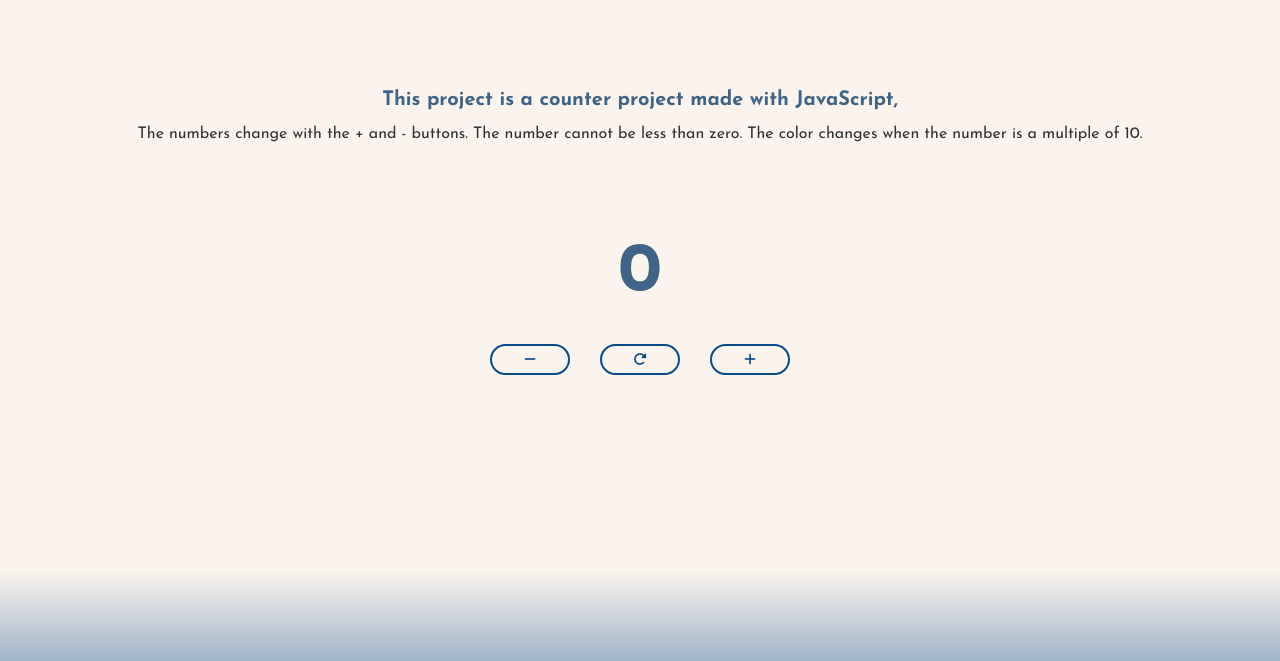
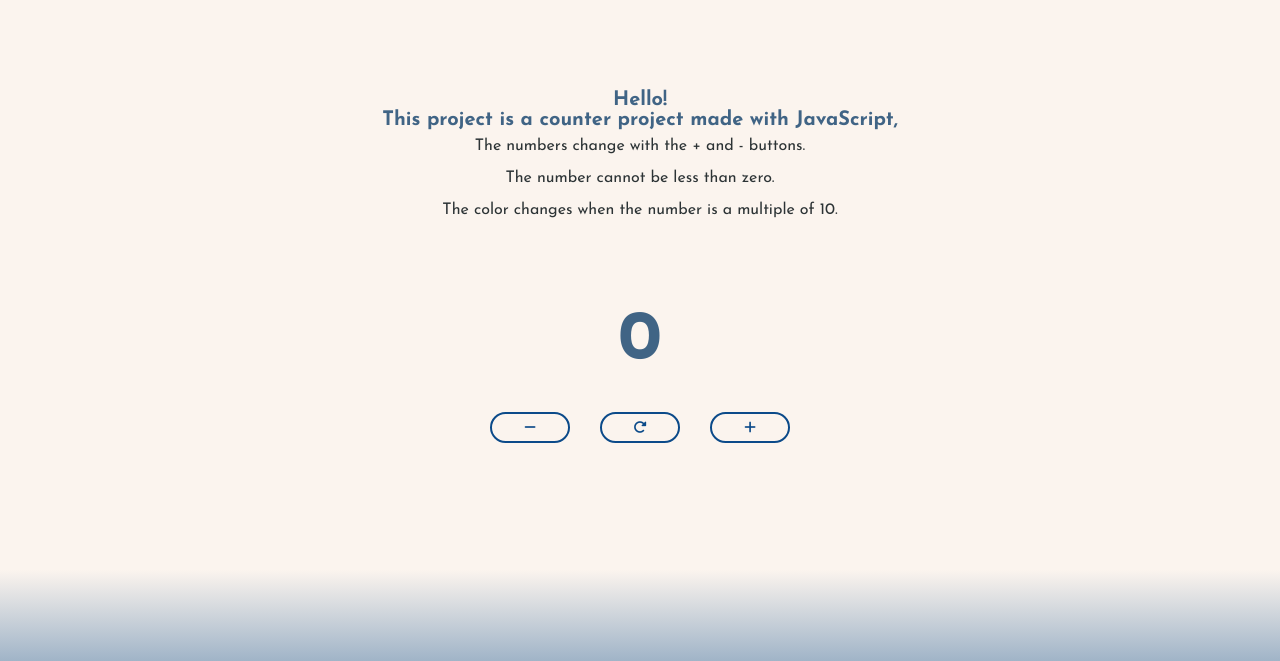
Before and after one commit to rukenerpolat/counter-project-javascript, a plain HTML site: page index.html in a window 1280 px wide. Shown: the top 661 px of the page. Drawn offline with Linux system fonts and the light colour scheme.

Commit message:
"The number cannot be less than zero."

```diff
--- a/app.js
+++ b/app.js
@@ -12,6 +12,10 @@ btnIncrease.addEventListener("click", () => {
 
 btnDecrease.addEventListener("click", () => {
     value--;
+    if (value < 0) {
+        value = 0;
+        alert("The number cannot be less than zero.");
+    }
     numberContainer.textContent = value;
 });
 
--- a/index.html
+++ b/index.html
@@ -15,9 +15,12 @@
     <header>
 
         <div class="text">
+            <h1>Hello!</h1>
             <h3 class="textbox-h3">This project is a counter project made with JavaScript, </h3>
             <p>
-                The numbers change with the + and - buttons. The number cannot be less than zero. The color changes when the number is a multiple of 10.
+                The numbers change with the + and - buttons.  <br>
+                The number cannot be less than zero. <br>
+                The color changes when the number is a multiple of 10.
             </p>
         </div>
 
--- a/style.css
+++ b/style.css
@@ -39,9 +39,9 @@ h6 {
 }
 
 p {
-    line-height: 3;
+    line-height: 2;
     color: var(--dark-color);
-    font-size: 1.6rem;
+    font-size: 1.6em;
 }
 
 a {
```
